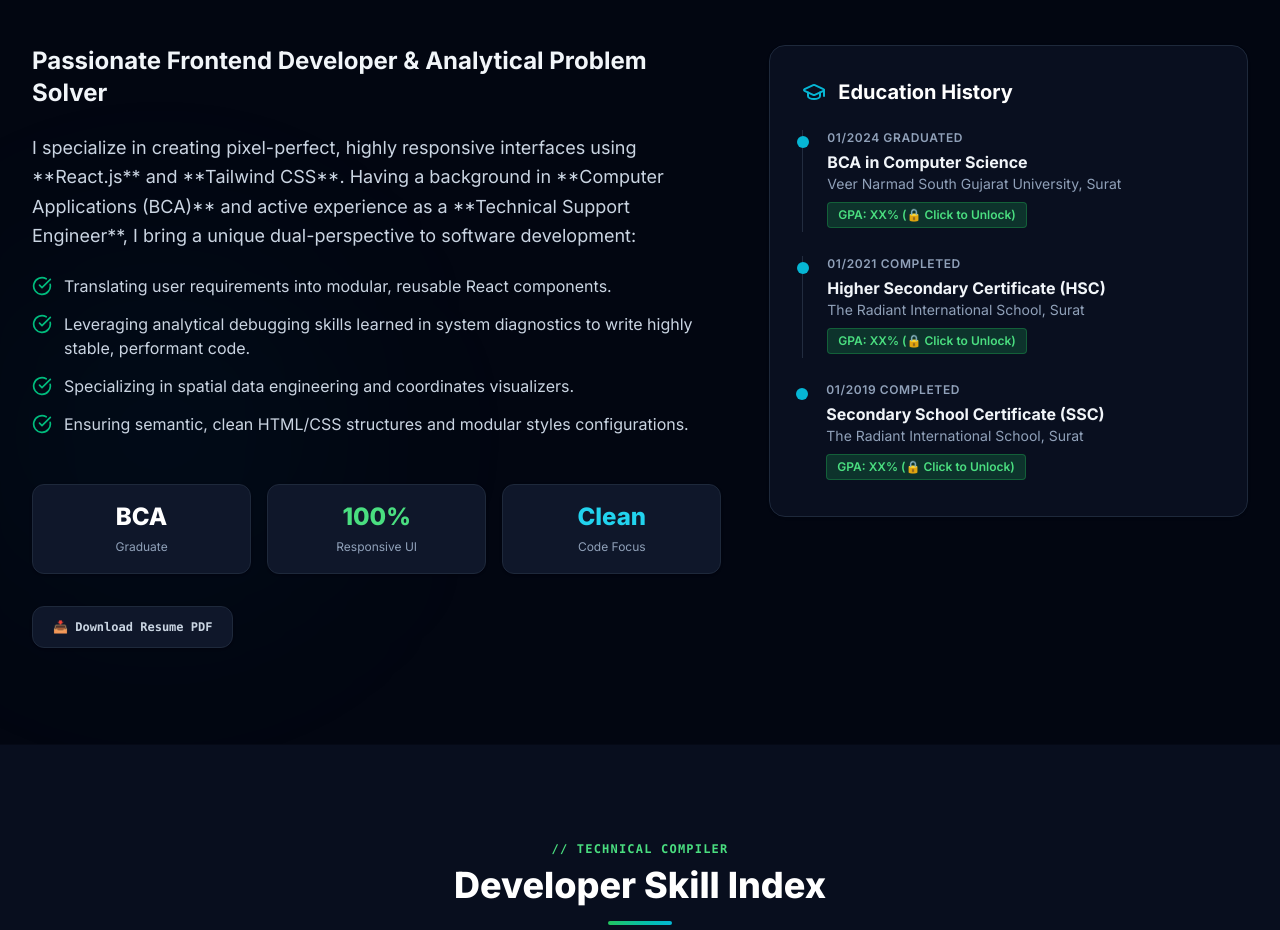
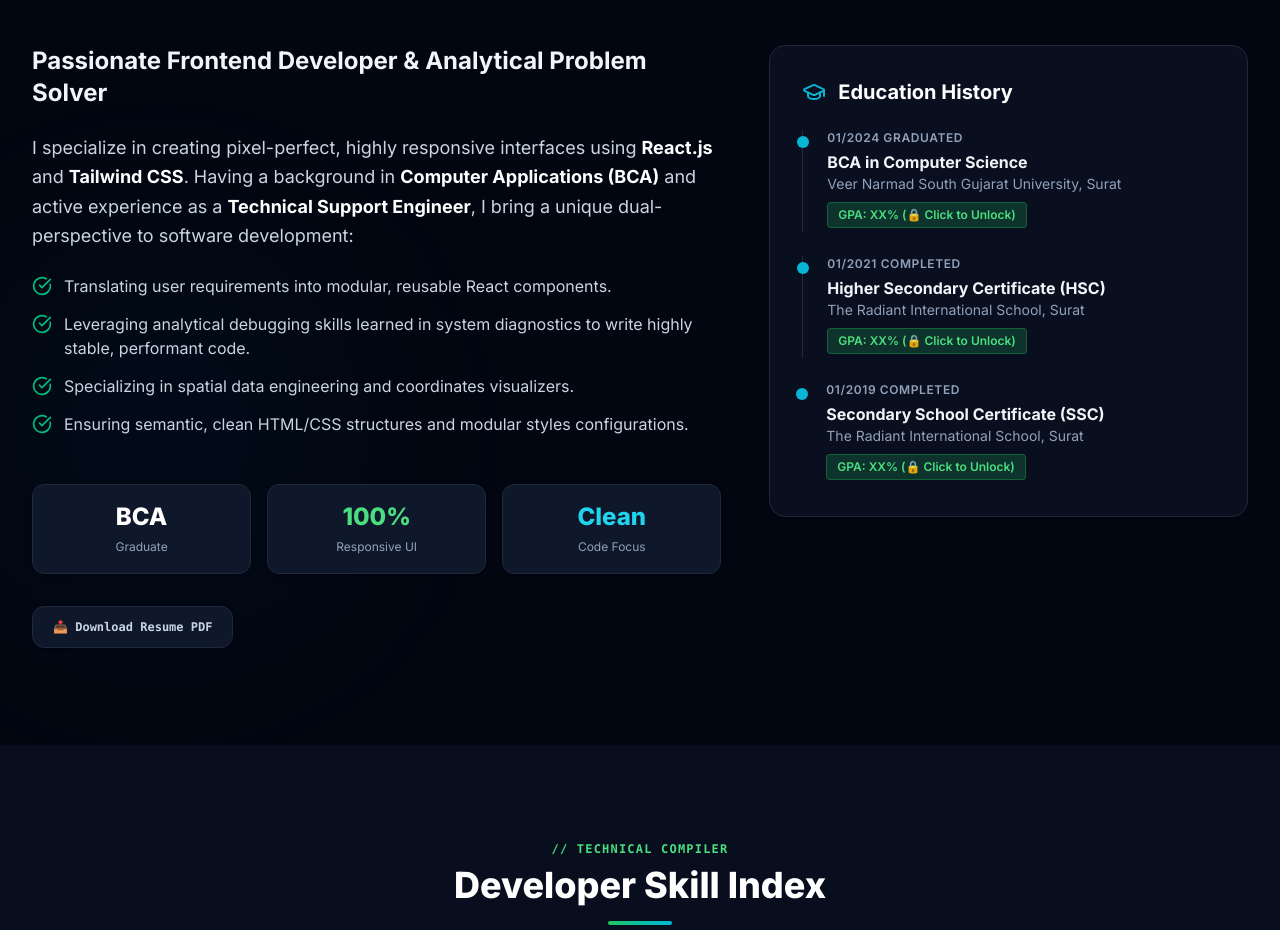
Before and after one commit to yr892024-spec/karan-portfolio, a React (Vite) app: page / in a window 1280 px wide. Shown: the part 1000-1930 px from the top of the page. Built offline with nearby package versions, Linux system fonts and the light colour scheme.

Commit message:
feat: replace raw markdown asterisks with html strong tags

```diff
--- a/src/components/About.jsx
+++ b/src/components/About.jsx
@@ -41,7 +41,7 @@ export default function About({ gpaUnlocked, onOpenGpaModal }) {
               Passionate Frontend Developer & Analytical Problem Solver
             </h4>
             <p className="text-slate-650 dark:text-slate-300 leading-relaxed text-base sm:text-lg">
-              I specialize in creating pixel-perfect, highly responsive interfaces using **React.js** and **Tailwind CSS**. Having a background in **Computer Applications (BCA)** and active experience as a **Technical Support Engineer**, I bring a unique dual-perspective to software development:
+              I specialize in creating pixel-perfect, highly responsive interfaces using <strong className="text-slate-900 dark:text-white font-bold">React.js</strong> and <strong className="text-slate-900 dark:text-white font-bold">Tailwind CSS</strong>. Having a background in <strong className="text-slate-900 dark:text-white font-bold">Computer Applications (BCA)</strong> and active experience as a <strong className="text-slate-900 dark:text-white font-bold">Technical Support Engineer</strong>, I bring a unique dual-perspective to software development:
             </p>
             <ul className="space-y-3.5">
               {[
```
